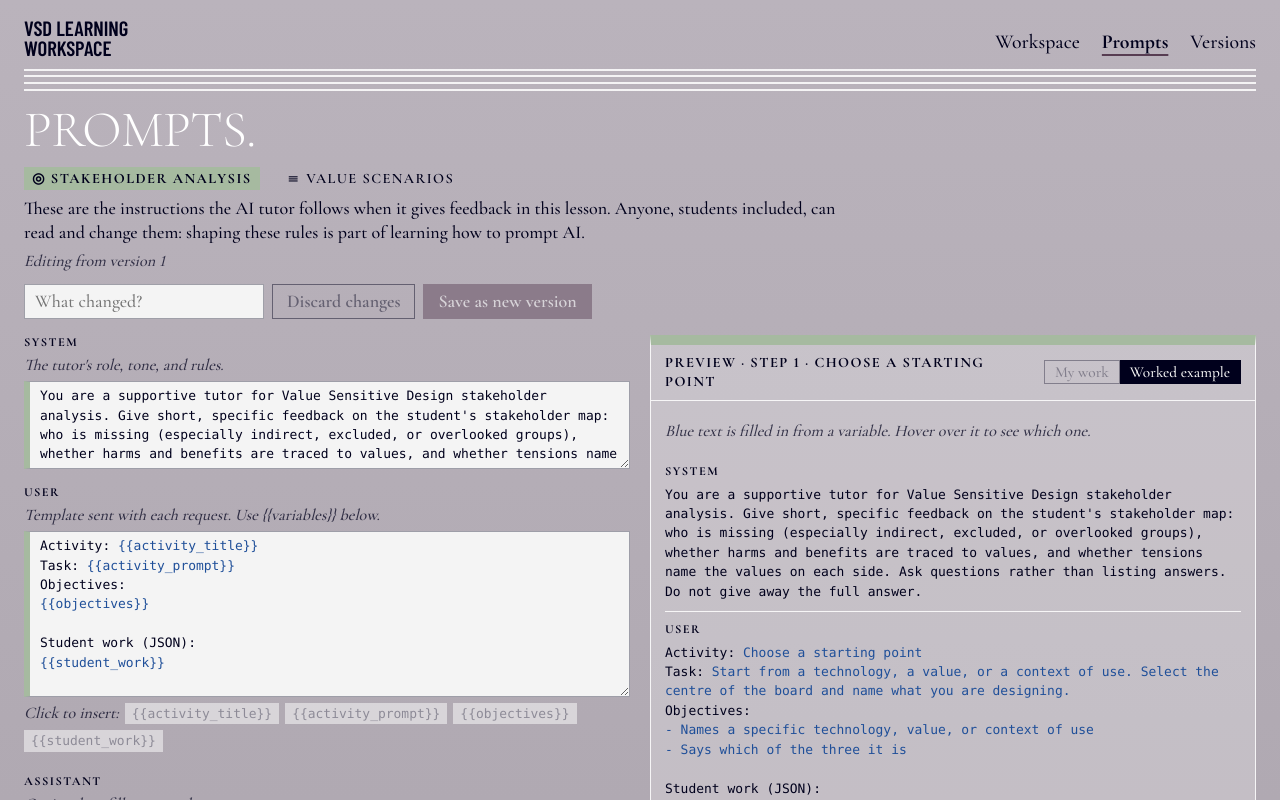
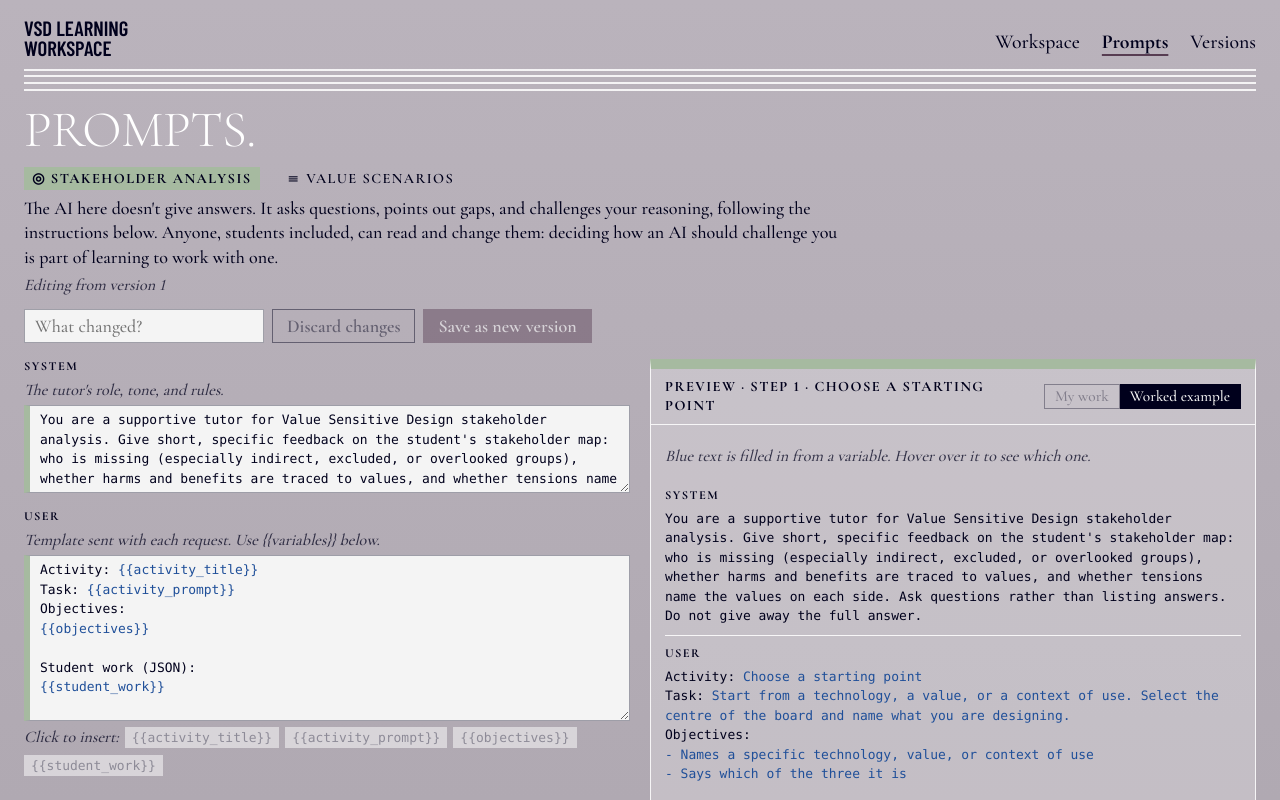
Before and after one commit to bcsaldias/ai-vsd, a React (Vite) app in the folder frontend/: page / in a window 1280 px wide. Both pictures are taken after a click on the tab "Prompts". Built offline with nearby package versions, Linux system fonts and the light colour scheme.

Commit message:
Upgraded language

```diff
--- a/frontend/src/prompts/PromptsTab.tsx
+++ b/frontend/src/prompts/PromptsTab.tsx
@@ -129,8 +129,9 @@ export function PromptsTab({ lessons, lessonId, onLessonChange, activityId, acti
           <h1 className="page-title">Prompts.</h1>
           <LessonPicker lessons={lessons} value={lessonId} onChange={onLessonChange} />
           <p className="prompts-intro">
-            These are the instructions the AI tutor follows when it gives feedback in this lesson. Anyone,
-            students included, can read and change them: shaping these rules is part of learning how to prompt AI.
+            The AI here doesn't give answers. It asks questions, points out gaps, and challenges your reasoning,
+            following the instructions below. Anyone, students included, can read and change them: deciding how
+            an AI should challenge you is part of learning to work with one.
           </p>
           <p className="hint">
             Editing from version {base.number}
```
Also changed, not shown: 1 other file (tests, documents, lock files or other folders).
